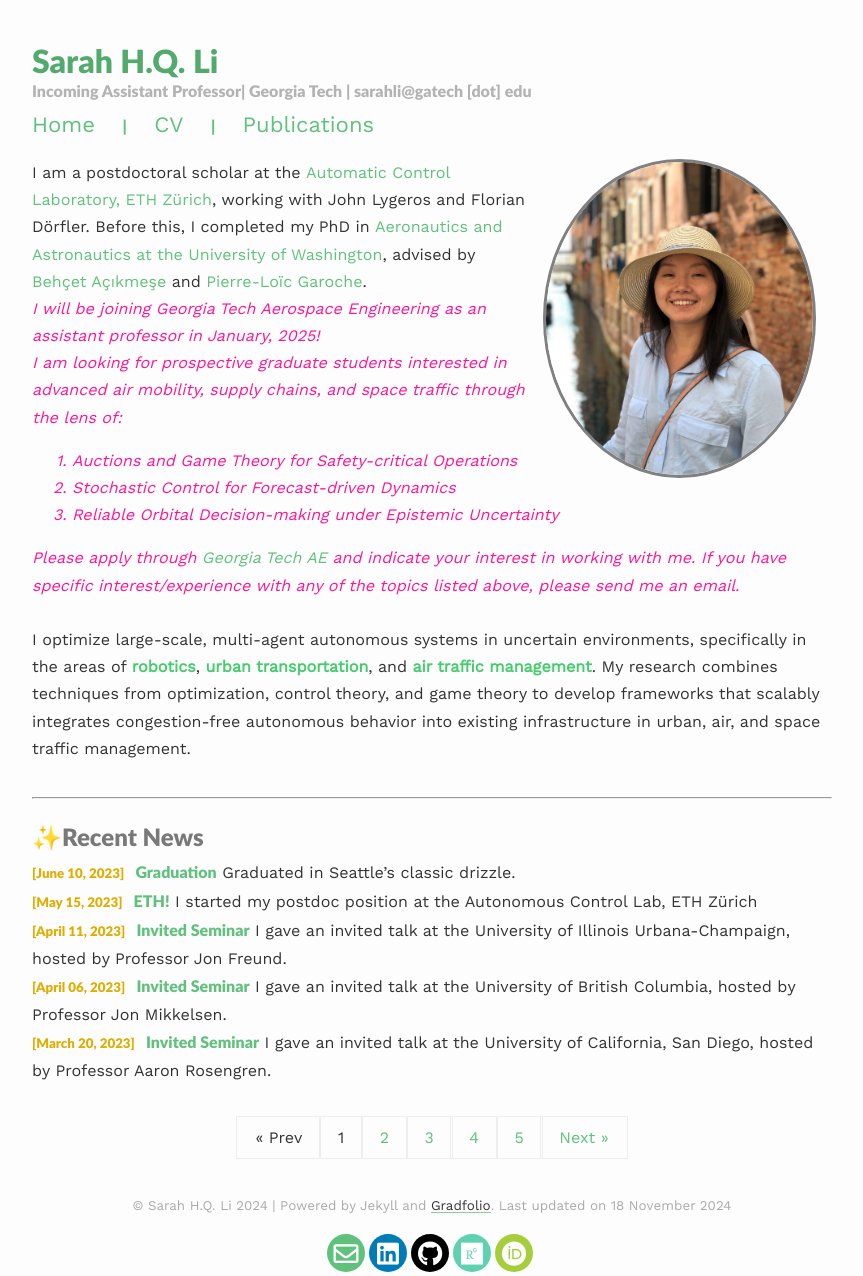
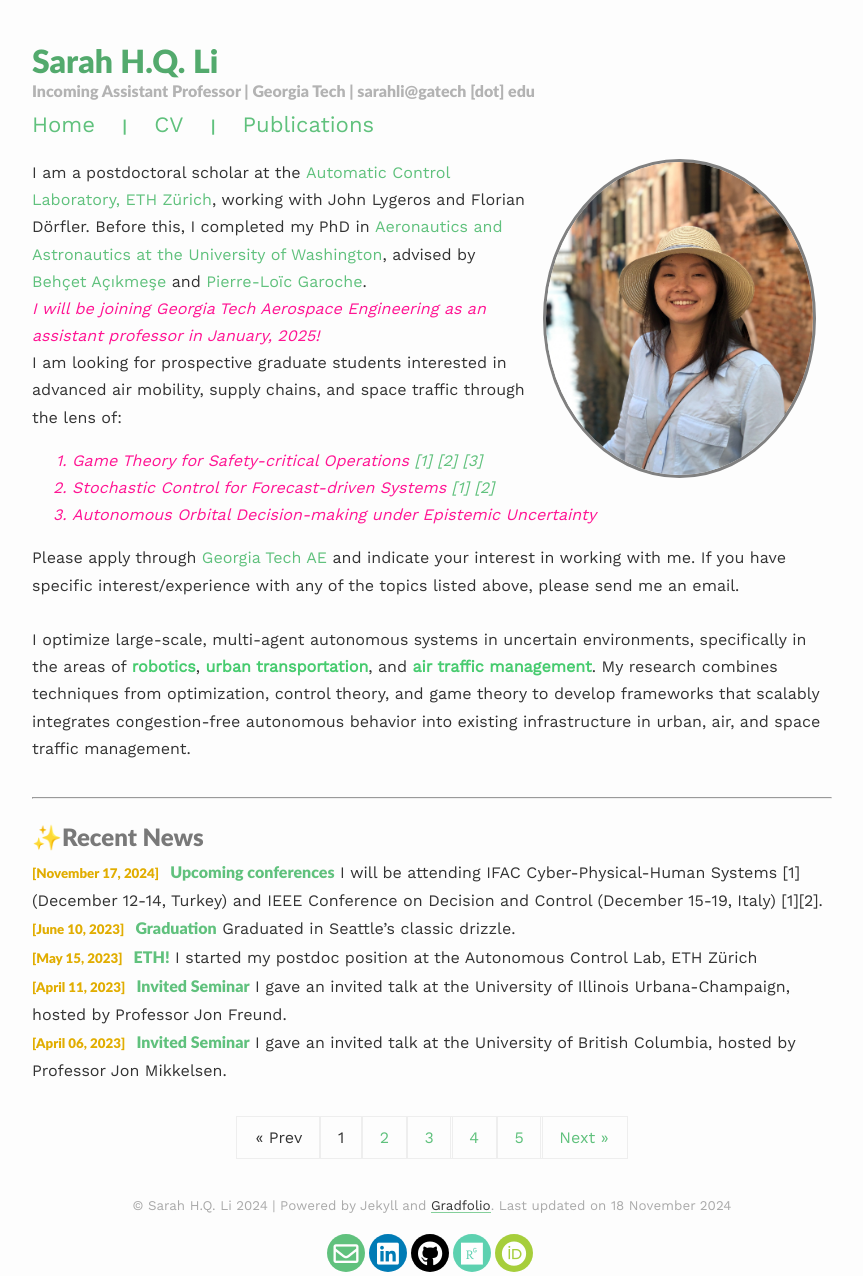
Before and after one commit to lisarah/lisarah.github.io, a Jekyll site: the page built from index.html, in a window 1280 px wide. Shown: the whole page, without its empty margins (208-1071 px from the left). Built offline with Jekyll 4.4.1, drawn with Linux system fonts in a browser that asks for light colours; nearby versions of some CDN libraries; the list of posts is cut into pages by our own code.

Commit message:
Updated post

```diff
--- a/_config.yml
+++ b/_config.yml
@@ -1,7 +1,7 @@
 ### your site title here
 
 title: Sarah H.Q. Li
-description: Incoming Assistant Professor| Georgia Tech | sarahli@gatech [dot] edu
+description: Incoming Assistant Professor | Georgia Tech | sarahli@gatech [dot] edu
 
 baseurl: ""
 url: #custom url to be used instead of GitHub repository
--- /dev/null
+++ b/_posts/2024-11-17-conferences.md
@@ -0,0 +1,6 @@
+---
+layout: post
+title: Upcoming conferences
+---
+
+I will be attending IFAC Cyber-Physical-Human Systems <a href="https://arxiv.org/abs/2410.17690">[1]</a> (December 12-14, Turkey) and IEEE Conference on Decision and Control (December 15-19, Italy) <a href="https://arxiv.org/abs/2404.01090">[1]</a><a href="https://arxiv.org/abs/2403.16223">[2]</a>.<!--more--> Please come by and say hi!
--- a/index.html
+++ b/index.html
@@ -9,16 +9,15 @@ published: true
 I am a postdoctoral scholar at the <a href = "https://control.ee.ethz.ch/">Automatic Control Laboratory, ETH Zürich</a>, working with John Lygeros and Florian Dörfler. Before this, I completed my PhD in  <a href="https://www.aa.washington.edu/">Aeronautics and Astronautics at the University of Washington</a>, advised by <a href="https://www.aa.washington.edu/facultyfinder/behcet-acikmese">Behçet Açıkmeşe</a> and <a href="https://garoche.net/">Pierre-Loïc Garoche</a>.
 <br>
 <!-- <em style="color:DeepPink">I am an incoming assistant professor in Aerospace Engienering at Georgia Tech, starting January 2025.</em> -->
-<em style="color:DeepPink">I will be joining Georgia Tech Aerospace Engineering as an assistant professor in January, 2025!
+<em style="color:DeepPink">I will be joining Georgia Tech Aerospace Engineering as an assistant professor in January, 2025! </em>
 <br>
 I am looking for prospective graduate students interested in advanced air mobility, supply chains, and space traffic through the lens of:
-<ol>
-  <li>Auctions and Game Theory for Safety-critical Operations </li>
-  <li> Stochastic Control for Forecast-driven Dynamics </li>
-  <li>Reliable Orbital Decision-making under Epistemic Uncertainty </li>
-</ol>
+<em style="color:DeepPink"><ol>
+  <li>Game Theory for Safety-critical Operations <a href="https://arxiv.org/abs/2410.17690">[1]</a> <a href="https://arxiv.org/abs/2403.16223">[2]</a> <a href="https://ieeexplore.ieee.org/abstract/document/9817454">[3]</a></li>
+  <li> Stochastic Control for Forecast-driven Systems <a href="https://arxiv.org/abs/2404.01090">[1]</a> <a href="https://ieeexplore.ieee.org/abstract/document/9773091">[2]</a></li>
+  <li> Autonomous Orbital Decision-making under Epistemic Uncertainty </li>
+</ol></em>
 Please apply through <a href = "https://ae.gatech.edu/ae-graduate-apply">Georgia Tech AE</a> and indicate your interest in working with me. If you have specific interest/experience with any of the topics listed above, please send me an email.
-</em>
 <br>
 <br>
 I optimize large-scale, multi-agent autonomous systems in uncertain environments, specifically in the areas of <h_text>robotics</h_text>, <h_text>urban transportation</h_text>, and <h_text>air traffic management</h_text>. My research combines techniques from optimization, control theory, and game theory to develop frameworks that scalably integrates congestion-free autonomous behavior into existing infrastructure in urban, air, and space traffic management.
```
Also changed, not shown: _pages/publications.md (+1 -1 lines).
